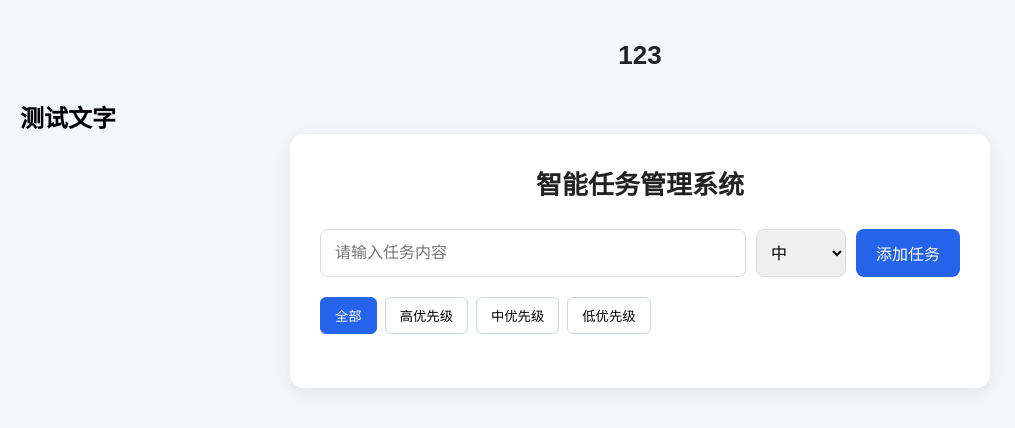
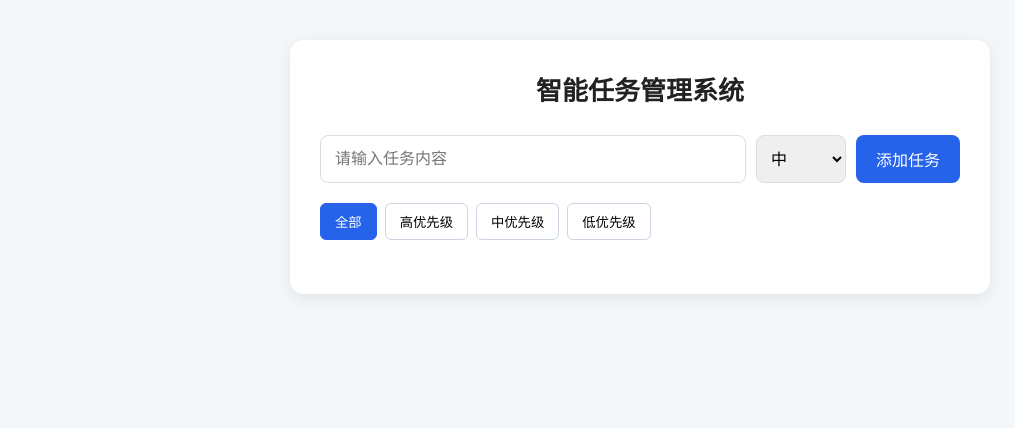
Before and after one commit to Chi923/task-manager, a website: page index.html in a window 1280 px wide. Shown: the whole page, without its empty margins (0-1015 px from the left). Drawn offline with Linux system fonts and the light colour scheme; no server answers.

Commit message:
Update index.html

```diff
--- a/index.html
+++ b/index.html
@@ -139,9 +139,6 @@
     </style>
 </head>
 <body>
-    <h1>123</h1>
-     <h2>测试文字</h2>
-
     <div class="container">
         <h1>智能任务管理系统</h1>
         <div class="add-area">
```
